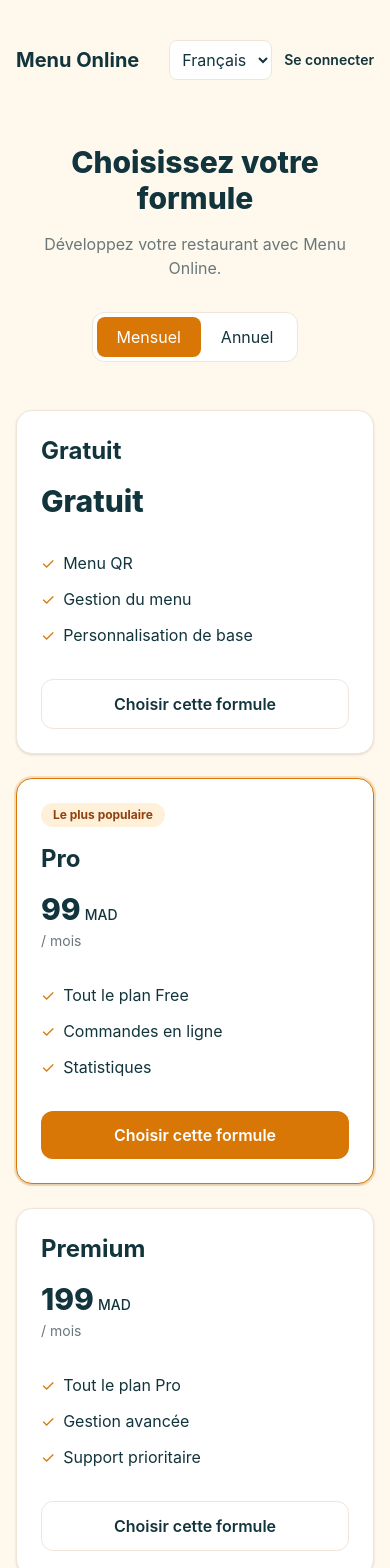
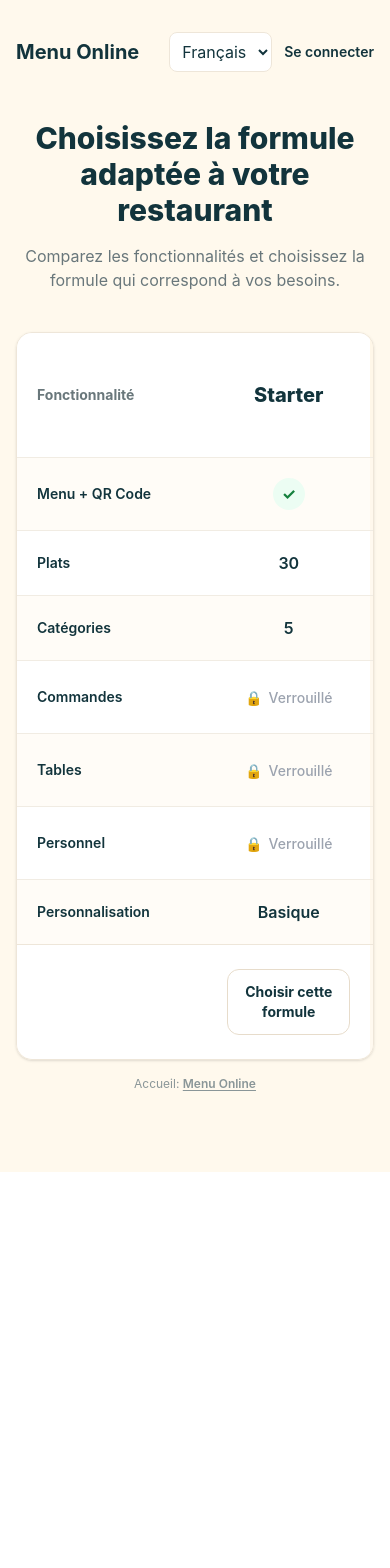
Before and after one commit to skouti-7788/responsable-restaurant, a React (Vite) app: page /pricing in a window 390 px wide. Shown: the top 1568 px of the page. After the commit the page ends 1172 px from the top, so only its background shows below. Built offline with nearby package versions, Linux system fonts and the light colour scheme; no server answers.

Commit message:
feat: update pricing plans comparison table

```diff
--- a/src/pages/pricing/PricingPage.jsx
+++ b/src/pages/pricing/PricingPage.jsx
@@ -1,85 +1,91 @@
-
 import { useEffect, useState } from 'react'
 import { Link } from 'react-router-dom'
 
 const plans = [
-  {
-    id: 'free',
-    price: 0,
-    popular: false,
-    features: {
-      fr: ['Menu QR', 'Gestion du menu', 'Personnalisation de base'],
-      en: ['QR menu', 'Menu management', 'Basic customization'],
-      ar: ['قائمة QR', 'إدارة الوجبات', 'تخصيص أساسي'],
-    },
-  },
-  {
-    id: 'pro',
-    price: 99,
-    popular: true,
-    features: {
-      fr: ['Tout le plan Free', 'Commandes en ligne', 'Statistiques'],
-      en: ['Everything in Free', 'Online orders', 'Analytics'],
-      ar: ['جميع مميزات المجانية', 'الطلبات عبر الإنترنت', 'الإحصائيات'],
-    },
-  },
-  {
-    id: 'premium',
-    price: 199,
-    popular: false,
-    features: {
-      fr: ['Tout le plan Pro', 'Gestion avancée', 'Support prioritaire'],
-      en: ['Everything in Pro', 'Advanced management', 'Priority support'],
-      ar: ['جميع مميزات Pro', 'إدارة متقدمة', 'دعم ذو أولوية'],
-    },
-  },
+  { id: 'starter', popular: false },
+  { id: 'pro', popular: true },
+  { id: 'business', popular: false },
+]
+
+const features = [
+  { id: 'menuQr', values: ['included', 'included', 'included'] },
+  { id: 'meals', values: ['30', 'unlimited', 'unlimited'] },
+  { id: 'categories', values: ['5', 'unlimited', 'unlimited'] },
+  { id: 'orders', values: ['locked', 'included', 'included'] },
+  { id: 'tables', values: ['locked', 'included', 'included'] },
+  { id: 'staff', values: ['locked', 'locked', 'included'] },
+  { id: 'appearance', values: ['basic', 'advanced', 'advanced'] },
 ]
 
 const translations = {
   fr: {
-    title: 'Choisissez votre formule',
-    subtitle: 'Développez votre restaurant avec Menu Online.',
-    monthly: 'Mensuel',
-    yearly: 'Annuel',
-    month: '/ mois',
-    year: '/ an',
-    free: 'Gratuit',
+    title: 'Choisissez la formule adaptée à votre restaurant',
+    subtitle: 'Comparez les fonctionnalités et choisissez la formule qui correspond à vos besoins.',
+    feature: 'Fonctionnalité',
+    starter: 'Starter',
     pro: 'Pro',
-    premium: 'Premium',
+    business: 'Business',
+    menuQr: 'Menu + QR Code',
+    meals: 'Plats',
+    categories: 'Catégories',
+    orders: 'Commandes',
+    tables: 'Tables',
+    staff: 'Personnel',
+    appearance: 'Personnalisation',
+    included: '✓',
+    locked: 'Verrouillé',
+    basic: 'Basique',
+    advanced: 'Avancée',
     choose: 'Choisir cette formule',
-    popular: 'Le plus populaire',
-    currency: 'MAD',
+    popular: 'La plus populaire',
     login: 'Se connecter',
+    home: 'Accueil',
   },
   en: {
-    title: 'Choose your plan',
-    subtitle: 'Grow your restaurant with Menu Online.',
-    monthly: 'Monthly',
-    yearly: 'Yearly',
-    month: '/ month',
-    year: '/ year',
-    free: 'Free',
+    title: 'Choose the right plan for your restaurant',
+    subtitle: 'Compare features and choose the plan that fits your needs.',
+    feature: 'Feature',
+    starter: 'Starter',
     pro: 'Pro',
-    premium: 'Premium',
+    business: 'Business',
+    menuQr: 'Menu + QR Code',
+    meals: 'Meals',
+    categories: 'Categories',
+    orders: 'Orders',
+    tables: 'Tables',
+    staff: 'Staff',
+    appearance: 'Appearance',
+    included: '✓',
+    locked: 'Locked',
+    basic: 'Basic',
+    advanced: 'Advanced',
     choose: 'Choose this plan',
     popular: 'Most popular',
-    currency: 'MAD',
     login: 'Log in',
+    home: 'Home',
   },
   ar: {
-    title: 'اختر الباقة المناسبة لك',
-    subtitle: 'طوّر مطعمك مع Menu Online.',
-    monthly: 'شهري',
-    yearly: 'سنوي',
-    month: '/ الشهر',
-    year: '/ السنة',
-    free: 'مجانية',
-    pro: 'احترافية',
-    premium: 'متميزة',
+    title: 'اختر الباقة المناسبة لمطعمك',
+    subtitle: 'قارن بين المميزات واختر الباقة التي تناسب احتياجاتك.',
+    feature: 'الميزة',
+    starter: 'Starter',
+    pro: 'Pro',
+    business: 'Business',
+    menuQr: 'القائمة + رمز QR',
+    meals: 'الوجبات',
+    categories: 'الأصناف',
+    orders: 'الطلبات',
+    tables: 'الطاولات',
+    staff: 'الموظفون',
+    appearance: 'التخصيص والمظهر',
+    included: '✓',
+    locked: 'مقفل',
+    basic: 'أساسي',
+    advanced: 'متقدم',
     choose: 'اختر هذه الباقة',
-    popular: 'الأكثر طلباً',
-    currency: 'درهم',
+    popular: 'الأكثر شعبية',
     login: 'تسجيل الدخول',
+    home: 'الرئيسية',
   },
 }
 
@@ -89,7 +95,6 @@ export default function PricingPage() {
     return ['fr', 'en', 'ar'].includes(saved) ? saved : 'fr'
   })
 
-  const [yearly, setYearly] = useState(false)
   const t = translations[language]
   const isArabic = language === 'ar'
 
@@ -99,133 +104,90 @@ export default function PricingPage() {
     localStorage.setItem('menu_language', language)
   }, [language, isArabic])
 
-  const formatPrice = (price) => {
-    const total = yearly ? price * 10 : price
+  const renderValue = (value) => {
+    if (value === 'included') {
+      return <span className="inline-flex h-8 w-8 items-center justify-center rounded-full bg-[#ECFDF3] font-bold text-[#15803D]">✓</span>
+    }
 
-    return new Intl.NumberFormat(
-      language === 'ar' ? 'ar-MA' : language === 'fr' ? 'fr-MA' : 'en',
-      { maximumFractionDigits: 0 }
-    ).format(total)
+    if (value === 'locked') {
+      return <span className="inline-flex items-center gap-1.5 text-sm font-medium text-[#9CA3AF]"><span aria-hidden="true">🔒</span>{t.locked}</span>
+    }
+
+    return <span className="font-semibold text-[#12343C]">{t[value] ?? value}</span>
   }
 
   return (
-    <main
-      dir={isArabic ? 'rtl' : 'ltr'}
-      className="min-h-screen bg-[#FFF9ED] px-4 py-10 text-[#12343C] sm:px-8"
-    >
+    <main dir={isArabic ? 'rtl' : 'ltr'} className="min-h-screen bg-[#FFF9ED] px-4 py-8 text-[#12343C] sm:px-8 sm:py-12">
       <header className="mx-auto flex max-w-6xl items-center justify-between gap-4">
-        <Link to="/home" className="text-xl font-bold">
-          Menu Online
-        </Link>
+        <Link to="/home" className="text-xl font-bold">Menu Online</Link>
 
         <div className="flex items-center gap-3">
           <select
             aria-label="Language"
             value={language}
-            onChange={(e) => setLanguage(e.target.value)}
-            className="rounded-lg border border-[#EEE6D9] bg-white p-2"
+            onChange={(event) => setLanguage(event.target.value)}
+            className="rounded-lg border border-[#EEE6D9] bg-white p-2 text-sm"
           >
             <option value="fr">Français</option>
             <option value="en">English</option>
             <option value="ar">العربية</option>
           </select>
-
-          <Link to="/login" className="text-sm font-semibold">
-            {t.login}
-          </Link>
+          <Link to="/login" className="text-sm font-semibold hover:text-[#D97706]">{t.login}</Link>
         </div>
       </header>
 
-      <section className="mx-auto max-w-6xl py-16 text-center">
-        <h1 className="text-3xl font-extrabold sm:text-5xl">
-          {t.title}
-        </h1>
-
-        <p className="mx-auto mt-4 max-w-xl text-[#69777B]">
-          {t.subtitle}
-        </p>
-
-        <div className="mt-8 inline-flex rounded-xl border border-[#EEE6D9] bg-white p-1">
-          <button
-            type="button"
-            onClick={() => setYearly(false)}
-            className={`rounded-lg px-5 py-2 ${
-              !yearly ? 'bg-[#D97706] text-white' : ''
-            }`}
-          >
-            {t.monthly}
-          </button>
-
-          <button
-            type="button"
-            onClick={() => setYearly(true)}
-            className={`rounded-lg px-5 py-2 ${
-              yearly ? 'bg-[#D97706] text-white' : ''
-            }`}
-          >
-            {t.yearly}
-          </button>
+      <section className="mx-auto max-w-6xl py-12 sm:py-16">
+        <div className="mb-10 text-center">
+          <h1 className="text-3xl font-extrabold sm:text-5xl">{t.title}</h1>
+          <p className="mx-auto mt-4 max-w-2xl text-[#69777B]">{t.subtitle}</p>
         </div>
 
-        <div className="mt-12 grid gap-6 text-start md:grid-cols-3">
+        <div className="overflow-x-auto rounded-2xl border border-[#EEE6D9] bg-white shadow-sm">
+          <table className="w-full min-w-[680px] border-collapse text-center">
+            <thead>
+              <tr className="border-b border-[#EEE6D9]">
+                <th scope="col" className="w-[28%] px-5 py-6 text-start text-sm font-bold text-[#69777B]">{t.feature}</th>
                 {plans.map((plan) => (
-            <article
-              key={plan.id}
-              className={`relative flex flex-col rounded-2xl border bg-white p-6 shadow-sm ${
-                plan.popular
-                  ? 'border-[#D97706] ring-2 ring-[#D97706]/20'
-                  : 'border-[#EEE6D9]'
-              }`}
-            >
-              {plan.popular && (
-                <span className="mb-4 self-start rounded-full bg-[#FFF0D9] px-3 py-1 text-xs font-bold text-[#92400E]">
-                  {t.popular}
-                </span>
-              )}
+                  <th key={plan.id} scope="col" className={`px-5 py-6 ${plan.popular ? 'bg-[#FFF7E8]' : ''}`}>
+                    {plan.popular && <span className="mb-2 inline-block rounded-full bg-[#FFF0D9] px-3 py-1 text-xs font-bold text-[#92400E]">{t.popular}</span>}
+                    <div className="text-xl font-extrabold">{t[plan.id]}</div>
+                  </th>
+                ))}
+              </tr>
+            </thead>
 
-              <h2 className="text-2xl font-bold">
-                {t[plan.id]}
-              </h2>
+            <tbody>
+              {features.map((feature, index) => (
+                <tr key={feature.id} className={index % 2 === 0 ? 'bg-[#FFFCF7]' : 'bg-white'}>
+                  <th scope="row" className="border-t border-[#F1ECE3] px-5 py-5 text-start text-sm font-semibold">{t[feature.id]}</th>
+                  {feature.values.map((value, planIndex) => (
+                    <td key={plans[planIndex].id} className={`border-t border-[#F1ECE3] px-5 py-5 ${plans[planIndex].popular ? 'bg-[#FFF7E8]/70' : ''}`}>
+                      {renderValue(value)}
+                    </td>
+                  ))}
+                </tr>
+              ))}
+            </tbody>
 
-              <p className="mt-4 text-3xl font-extrabold">
-                {plan.price === 0 ? t.free : (
-                  <>
-                    {formatPrice(plan.price)}
-                    <span className="ms-1 text-sm font-medium">
-                      {t.currency}
-                    </span>
-                  </>
-                )}
-              </p>
-
-              {plan.price > 0 && (
-                <p className="mt-1 text-sm text-[#69777B]">
-                  {yearly ? t.year : t.month}
-                </p>
-              )}
-
-              <ul className="my-8 flex-1 space-y-3">
-                {plan.features[language].map((feature) => (
-                  <li key={feature} className="flex gap-2">
-                    <span className="text-[#D97706]">✓</span>
-                    <span>{feature}</span>
-                  </li>
-                ))}
-              </ul>
-
+            <tfoot>
+              <tr className="border-t border-[#EEE6D9]">
+                <td className="px-5 py-6" />
+                {plans.map((plan) => (
+                  <td key={plan.id} className={`px-5 py-6 ${plan.popular ? 'bg-[#FFF7E8]/70' : ''}`}>
                     <Link
                       to={`/register?plan=${plan.id}`}
-                className={`rounded-xl px-4 py-3 text-center font-semibold ${
-                  plan.popular
-                    ? 'bg-[#D97706] text-white hover:bg-[#B45309]'
-                    : 'border border-[#EEE6D9] hover:bg-[#FFF9ED]'
-                }`}
+                      className={`inline-flex w-full max-w-[190px] items-center justify-center rounded-xl px-4 py-3 text-sm font-bold transition ${plan.popular ? 'bg-[#D97706] text-white hover:bg-[#B45309]' : 'border border-[#E7DCCB] text-[#12343C] hover:bg-[#FFF9ED]'}`}
                     >
                       {t.choose}
                     </Link>
-            </article>
+                  </td>
                 ))}
+              </tr>
+            </tfoot>
+          </table>
         </div>
+
+        <p className="mt-4 text-center text-xs text-[#8A9698]">{t.home}: <Link to="/home" className="font-semibold underline underline-offset-2">Menu Online</Link></p>
       </section>
     </main>
   )
```
Lines whose indentation alone changed are shown as unchanged.
